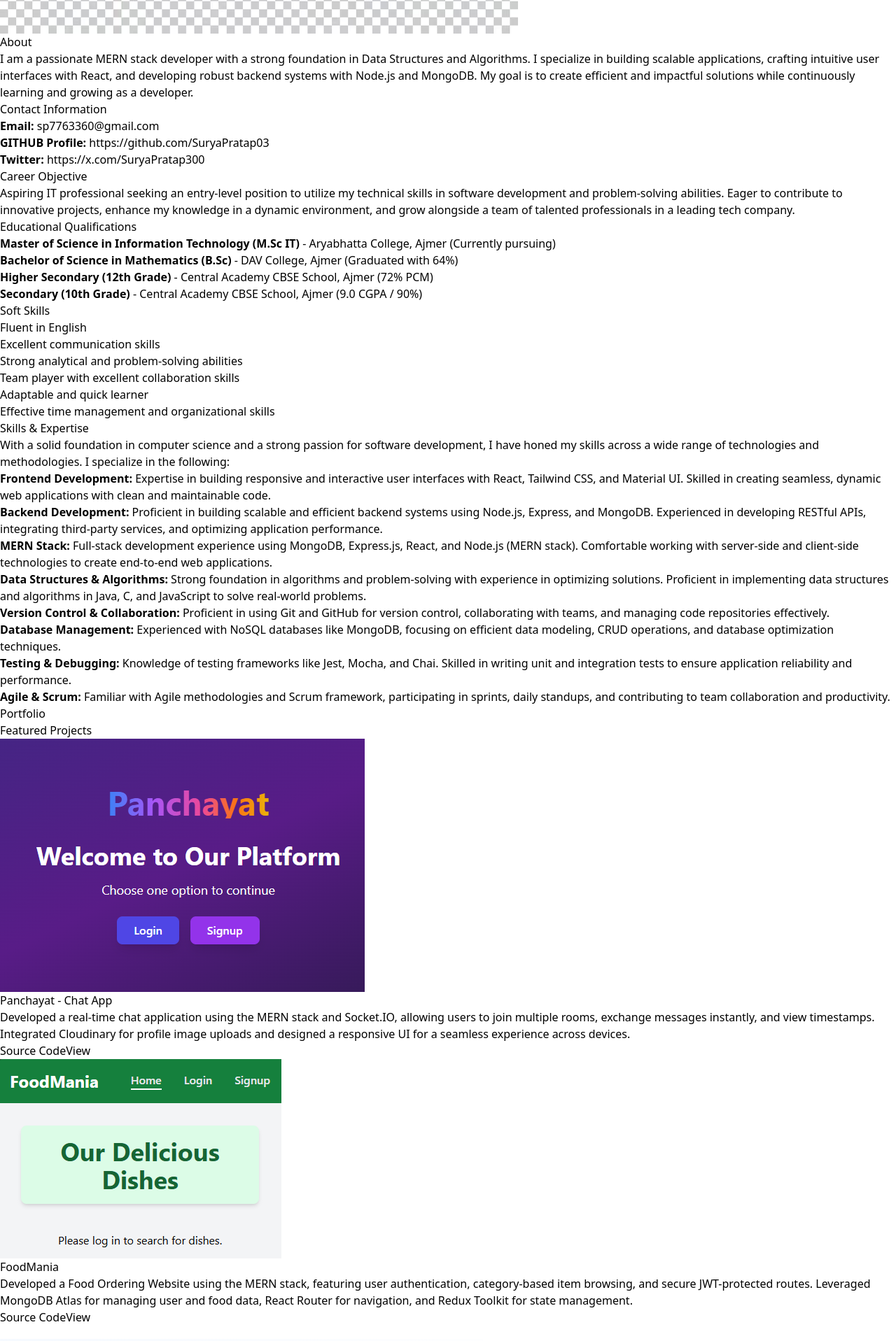
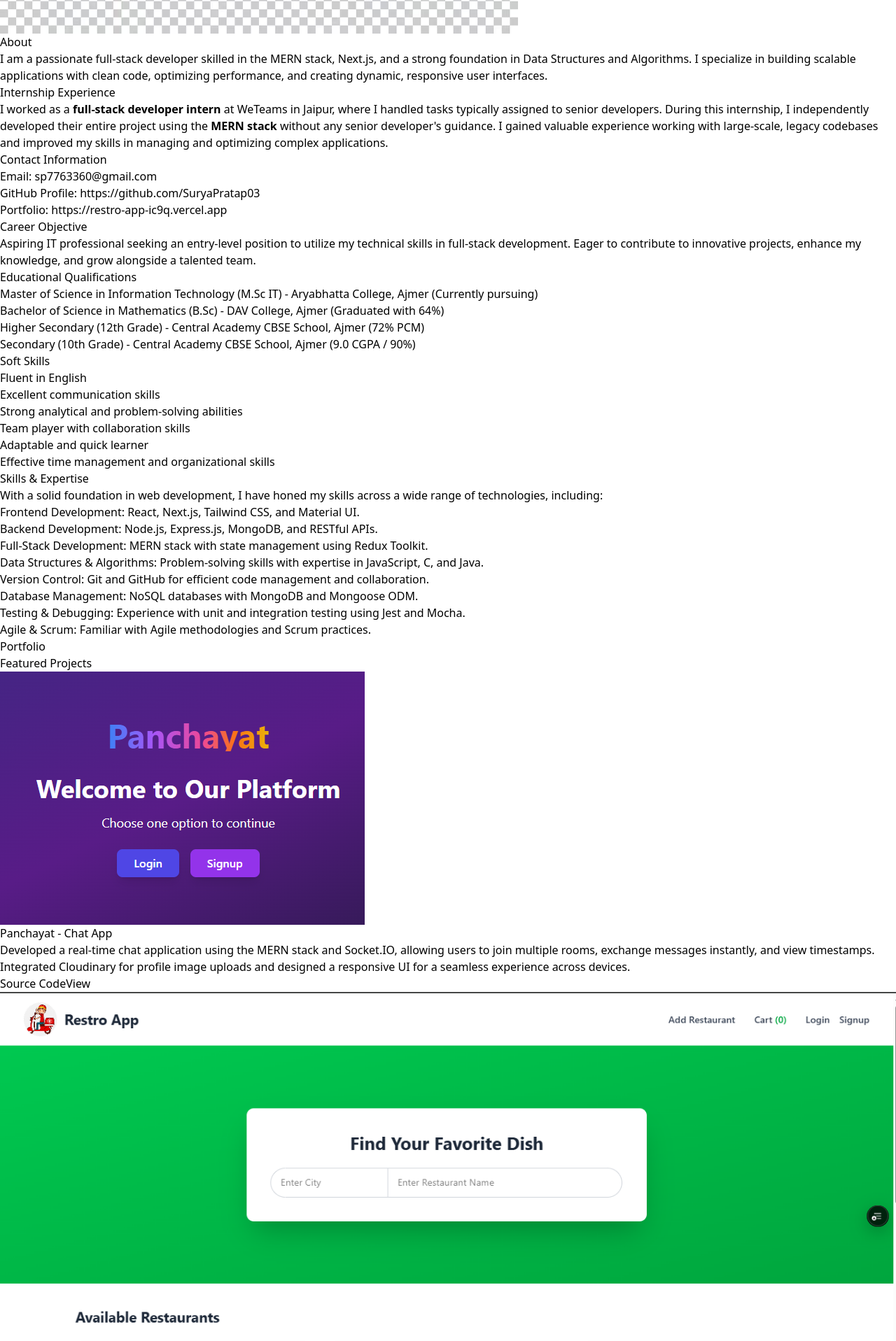
Before and after one commit to SuryaPratap03/PortFolio, a React (Vite) app: page / in a window 1280 px wide. Shown: the part 1920-3837 px from the top of the page at 70% size. Built offline with nearby package versions, Linux system fonts and the light colour scheme.

Commit message:
made some changes in website

```diff
--- a/src/components/About.jsx
+++ b/src/components/About.jsx
@@ -5,36 +5,48 @@ import { MdFileDownload } from "react-icons/md";
 const About = () => {
 
   return (
-    <div name='About' className="bg-blue-50 min-h-screen py-12">
+    <div name="About" className="bg-blue-50 min-h-screen py-12">
       <div className="container mx-auto px-6 md:px-12">
-        {/* Left Section (Text) */}
         <div className="flex flex-col md:flex-row items-center justify-center space-y-8 md:space-y-0">
+
           {/* Text Content */}
           <div className="w-full md:w-2/3 text-center md:text-left space-y-6 md:space-y-8">
+
             <h1 className="text-4xl md:text-5xl font-semibold text-gray-800">About</h1>
 
             <p className="text-gray-700 text-lg md:text-xl leading-relaxed">
-              I am a passionate MERN stack developer with a strong foundation in Data Structures and Algorithms. I specialize in building scalable applications, crafting intuitive user interfaces with React, and developing robust backend systems with Node.js and MongoDB. My goal is to create efficient and impactful solutions while continuously learning and growing as a developer.
+              I am a passionate full-stack developer skilled in the MERN stack, Next.js, and a strong foundation in Data Structures and Algorithms.
+              I specialize in building scalable applications with clean code, optimizing performance, and creating dynamic, responsive user interfaces.
+            </p>
+
+            <h2 className="text-blue-600 font-bold text-2xl">Internship Experience</h2>
+            <p className="text-gray-700 text-lg md:text-xl leading-relaxed">
+              I worked as a <strong>full-stack developer intern</strong> at
+              <a href="https://weteams.io" target="_blank" rel="noopener noreferrer" className="text-blue-600 hover:underline"> WeTeams </a>
+              in Jaipur, where I handled tasks typically assigned to senior developers.
+              During this internship, I independently developed their entire project using the <strong>MERN stack</strong> without any senior developer's guidance.
+              I gained valuable experience working with large-scale, legacy codebases and improved my skills in managing and optimizing complex applications.
             </p>
 
             <h2 className="text-blue-600 font-bold text-2xl">Contact Information</h2>
             <ul className="list-none space-y-2">
-              <li><strong>Email:</strong> <a href="mailto:sp7763360@gmail.com" className="text-blue-600 hover:underline">sp7763360@gmail.com</a></li>
-              <li><strong>GITHUB Profile:</strong> <a href="https://github.com/SuryaPratap03" className="text-blue-600 hover:underline">https://github.com/SuryaPratap03</a></li>
-              <li><strong>Twitter:</strong> <a href="https://x.com/SuryaPratap300" className="text-blue-600 hover:underline">https://x.com/SuryaPratap300</a></li>
+              <li>Email: <a href="mailto:sp7763360@gmail.com" className="text-blue-600 hover:underline">sp7763360@gmail.com</a></li>
+              <li>GitHub Profile: <a href="https://github.com/SuryaPratap03" className="text-blue-600 hover:underline">https://github.com/SuryaPratap03</a></li>
+              <li>Portfolio: <a href="https://brilliant-wisp-bb3766.netlify.app" className="text-blue-600 hover:underline">https://restro-app-ic9q.vercel.app</a></li>
             </ul>
 
             <h2 className="text-blue-600 font-bold text-2xl">Career Objective</h2>
             <p className="text-gray-700 text-lg md:text-xl leading-relaxed">
-              Aspiring IT professional seeking an entry-level position to utilize my technical skills in software development and problem-solving abilities. Eager to contribute to innovative projects, enhance my knowledge in a dynamic environment, and grow alongside a team of talented professionals in a leading tech company.
+              Aspiring IT professional seeking an entry-level position to utilize my technical skills in full-stack development.
+              Eager to contribute to innovative projects, enhance my knowledge, and grow alongside a talented team.
             </p>
 
             <h2 className="text-blue-600 font-bold text-2xl">Educational Qualifications</h2>
             <ul className="list-none space-y-2">
-              <li><strong>Master of Science in Information Technology (M.Sc IT)</strong> - Aryabhatta College, Ajmer (Currently pursuing)</li>
-              <li><strong>Bachelor of Science in Mathematics (B.Sc)</strong> - DAV College, Ajmer (Graduated with 64%)</li>
-              <li><strong>Higher Secondary (12th Grade)</strong> - Central Academy CBSE School, Ajmer (72% PCM)</li>
-              <li><strong>Secondary (10th Grade)</strong> - Central Academy CBSE School, Ajmer (9.0 CGPA / 90%)</li>
+              <li>Master of Science in Information Technology (M.Sc IT) - Aryabhatta College, Ajmer (Currently pursuing)</li>
+              <li>Bachelor of Science in Mathematics (B.Sc) - DAV College, Ajmer (Graduated with 64%)</li>
+              <li>Higher Secondary (12th Grade) - Central Academy CBSE School, Ajmer (72% PCM)</li>
+              <li>Secondary (10th Grade) - Central Academy CBSE School, Ajmer (9.0 CGPA / 90%)</li>
             </ul>
 
             <h2 className="text-blue-600 font-bold text-2xl">Soft Skills</h2>
@@ -42,7 +54,7 @@ const About = () => {
               <li>Fluent in English</li>
               <li>Excellent communication skills</li>
               <li>Strong analytical and problem-solving abilities</li>
-              <li>Team player with excellent collaboration skills</li>
+              <li>Team player with collaboration skills</li>
               <li>Adaptable and quick learner</li>
               <li>Effective time management and organizational skills</li>
             </ul>
@@ -50,18 +62,18 @@ const About = () => {
             {/* Skills & Expertise Section */}
             <h2 className="text-blue-600 font-bold text-2xl mt-8">Skills & Expertise</h2>
             <p className="text-gray-700 text-lg md:text-xl leading-relaxed mt-4">
-              With a solid foundation in computer science and a strong passion for software development, I have honed my skills across a wide range of technologies and methodologies. I specialize in the following:
+              With a solid foundation in web development, I have honed my skills across a wide range of technologies, including:
             </p>
 
             <ul className="list-none space-y-2 mt-4">
-              <li><strong>Frontend Development:</strong> Expertise in building responsive and interactive user interfaces with React, Tailwind CSS, and Material UI. Skilled in creating seamless, dynamic web applications with clean and maintainable code.</li>
-              <li><strong>Backend Development:</strong> Proficient in building scalable and efficient backend systems using Node.js, Express, and MongoDB. Experienced in developing RESTful APIs, integrating third-party services, and optimizing application performance.</li>
-              <li><strong>MERN Stack:</strong> Full-stack development experience using MongoDB, Express.js, React, and Node.js (MERN stack). Comfortable working with server-side and client-side technologies to create end-to-end web applications.</li>
-              <li><strong>Data Structures & Algorithms:</strong> Strong foundation in algorithms and problem-solving with experience in optimizing solutions. Proficient in implementing data structures and algorithms in Java, C, and JavaScript to solve real-world problems.</li>
-              <li><strong>Version Control & Collaboration:</strong> Proficient in using Git and GitHub for version control, collaborating with teams, and managing code repositories effectively.</li>
-              <li><strong>Database Management:</strong> Experienced with NoSQL databases like MongoDB, focusing on efficient data modeling, CRUD operations, and database optimization techniques.</li>
-              <li><strong>Testing & Debugging:</strong> Knowledge of testing frameworks like Jest, Mocha, and Chai. Skilled in writing unit and integration tests to ensure application reliability and performance.</li>
-              <li><strong>Agile & Scrum:</strong> Familiar with Agile methodologies and Scrum framework, participating in sprints, daily standups, and contributing to team collaboration and productivity.</li>
+              <li><span className="font-bold">Frontend Development:</span> React, Next.js, Tailwind CSS, and Material UI.</li>
+              <li><span className="font-bold">Backend Development:</span> Node.js, Express.js, MongoDB, and RESTful APIs.</li>
+              <li><span className="font-bold">Full-Stack Development:</span> MERN stack with state management using Redux Toolkit.</li>
+              <li><span className="font-bold">Data Structures & Algorithms:</span> Problem-solving skills with expertise in JavaScript, C, and Java.</li>
+              <li><span className="font-bold">Version Control:</span> Git and GitHub for efficient code management and collaboration.</li>
+              <li><span className="font-bold">Database Management:</span> NoSQL databases with MongoDB and Mongoose ODM.</li>
+              <li><span className="font-bold">Testing & Debugging:</span> Experience with unit and integration testing using Jest and Mocha.</li>
+              <li><span className="font-bold">Agile & Scrum:</span> Familiar with Agile methodologies and Scrum practices.</li>
             </ul>
           </div>
         </div>
--- a/src/components/Portfolio.jsx
+++ b/src/components/Portfolio.jsx
@@ -2,6 +2,7 @@ import React from 'react';
 import panchayat from '../assets/panchayat.png';
 import foodmania from '../assets/foodmania.png';
 import filesharingapp from '../assets/filesharingapp.png';
+import RestroApp from '../assets/RestroApp.png';
 
 const Portfolio = () => {
   const cardFiles = [
@@ -16,12 +17,12 @@ const Portfolio = () => {
     },
     {
       id: 2,
-      logo: foodmania,
-      name: 'FoodMania',
+      logo: RestroApp,
+      name: 'Restro App - Restaurant Management App',
       details:
-        'Developed a Food Ordering Website using the MERN stack, featuring user authentication, category-based item browsing, and secure JWT-protected routes. Leveraged MongoDB Atlas for managing user and food data, React Router for navigation, and Redux Toolkit for state management.',
-      sourceCode: 'https://github.com/SuryaPratap03/FoodApp',
-      url: 'https://effortless-biscuit-726b73.netlify.app',
+        'Built a fully-functional food ordering platform using Next.js 13 with App Router, Tailwind CSS, and MongoDB Atlas. The app features user authentication, delivery partner, and restaurant owner roles with JWT-based authorization. Implemented real-time cart updates, checkout functionality, and restaurant management. Used Redux Toolkit for efficient state management and deployed the app on Vercel for optimal performance.',
+      sourceCode: 'https://github.com/SuryaPratap03/RestroApp',
+      url: 'https://restro-app-ic9q.vercel.app/',
     },
     {
       id: 3,
```
Also changed, not shown: src/assets/RestroApp.png (added).
